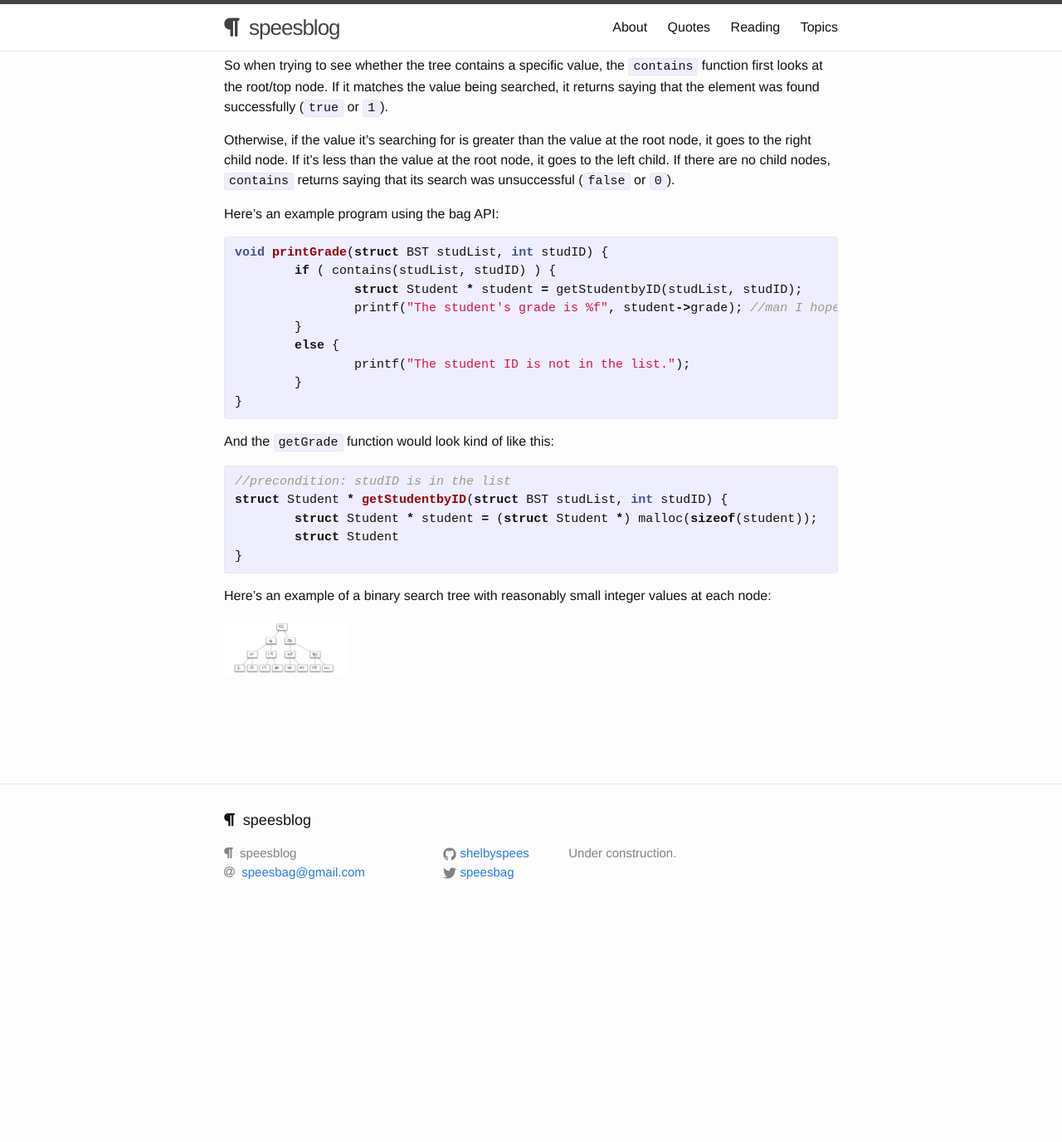
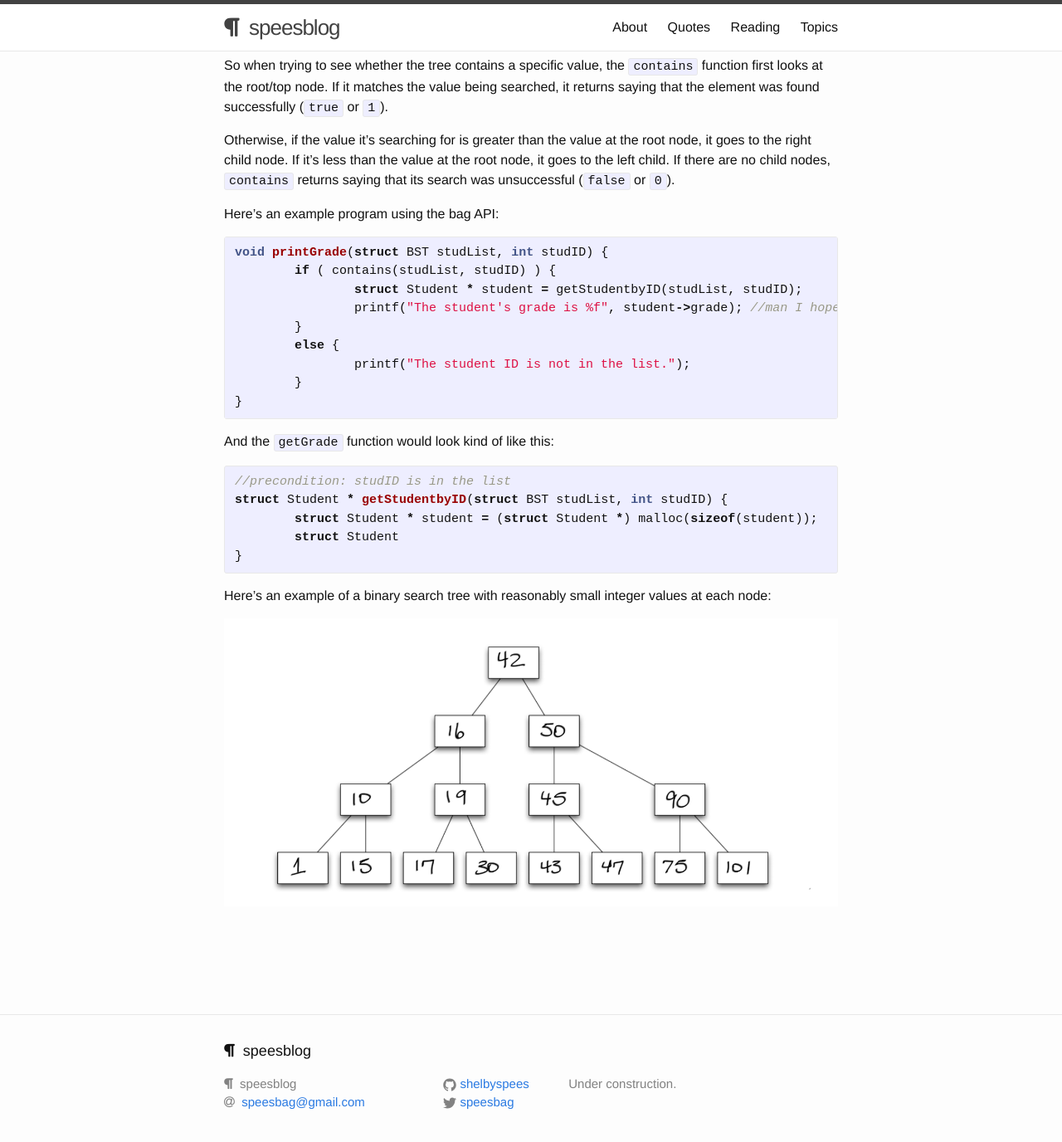
Before and after one commit to shelbyspees/speesblog, a Jekyll site: the page built from _posts/2015-03-11-finals-bag-adt.md, in a window 1280 px wide and 1400 px high, scrolled down 2266 px. Shown: the top 1376 px of the window at 83% size. Built offline with Jekyll 4.4.1, drawn with Linux system fonts in a browser that asks for light colours; nearby versions of some CDN libraries; before the commit the page ends 3388 px from its top, so only the background shows below that.

Commit message:
Add CSS class for wide images

```diff
--- a/_posts/2015-03-11-finals-bag-adt.md
+++ b/_posts/2015-03-11-finals-bag-adt.md
@@ -101,4 +101,4 @@ struct Student * getStudentbyID(struct BST studList, int studID) {
 
 Here's an example of a binary search tree with reasonably small integer values at each node:
 
-<img max-width="20%" src="{{ site.url }}/assets/comp/bst.png"/>
+<img class="wide" src="{{ site.url }}/assets/comp/bst.png"/>
--- a/_sass/_base.scss
+++ b/_sass/_base.scss
@@ -41,6 +41,10 @@ ul, ol, dl, figure,
 img {
     max-width: 20%;
     vertical-align: middle;
+}
+
+img.wide {
+    max-width: 100%;
 }
 
 .TextWrapRight {
```
